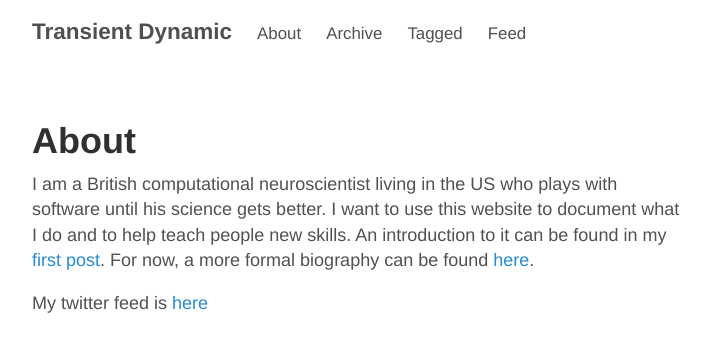
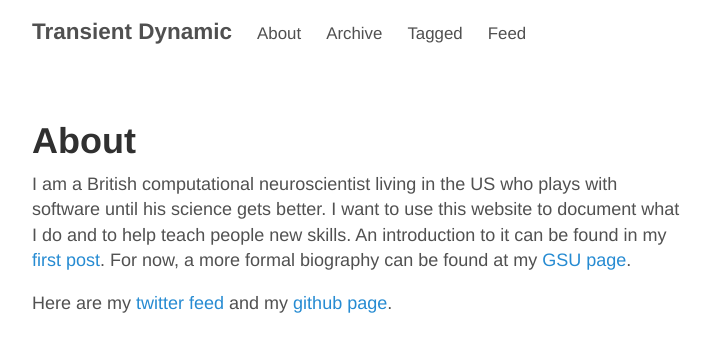
Before and after one commit to robclewley/robclewley.github.io, a Jekyll site: the page built from about.md, in a window 1280 px wide, cut to the strip 0-384 px from the top of the page. Shown: the top 352 px of the strip, without its empty margins (284-994 px from the left). Built offline with Jekyll 4.4.1, drawn with Linux system fonts in a browser that asks for light colours; Markdown is read by kramdown in place of the engine named in the settings.

Commit message:
Added gihub link and edited link texts

```diff
--- a/about.md
+++ b/about.md
@@ -7,6 +7,6 @@ title: About
 I am a British computational neuroscientist living in the US who plays with software until his science gets better.
 I want to use this website to document what I do and to help teach people new skills.
 An introduction to it can be found in my [first post]({% post_url 2015-03-30-hello-world %}).
-For now, a more formal biography can be found [here](http://www.ni.gsu.edu/~rclewley/biosketch/index.html).
+For now, a more formal biography can be found at my [GSU page](http://www.ni.gsu.edu/~rclewley/biosketch/index.html).
 
-My twitter feed is [here](https://twitter.com/robertclewley)
+Here are my [twitter feed](https://twitter.com/robertclewley) and my [github page](https://github.com/robclewley).
```
